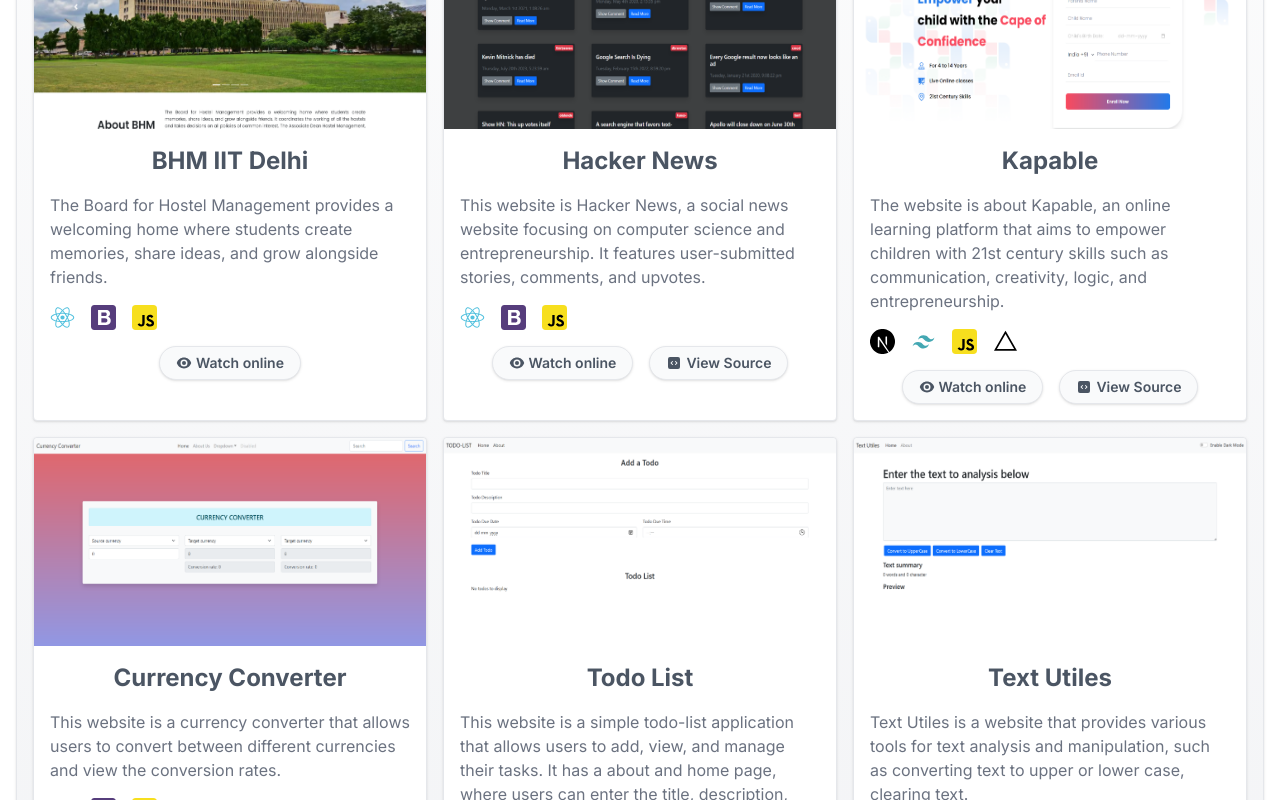
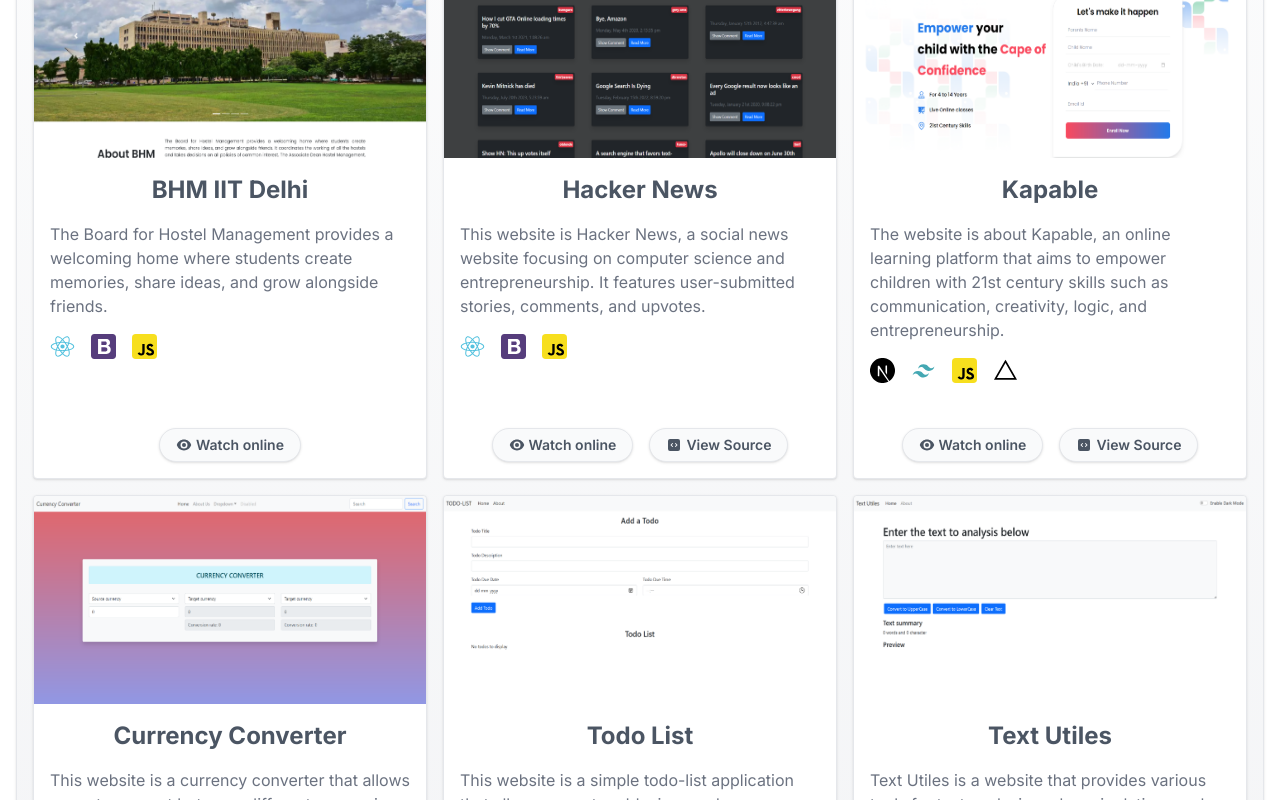
Before and after one commit to SaurabhTiwari4093/portfolio, a Next.js app: page /projects in a window 1280 px wide. Shown: the part 1020-1820 px from the top of the page. Built offline with nearby package versions, Linux system fonts and the light colour scheme.

Commit message:
Corrected button poisition in projects

```diff
--- a/app/components/project.tsx
+++ b/app/components/project.tsx
@@ -12,7 +12,8 @@
         className="w-full h-52 rounded-t"
         loading="lazy"
       />
-      <div className="p-4">
+      <div className="p-4 md:h-80 flex flex-col justify-between">
+        <div>
           <div className="text-lg md:text-2xl font-bold text-center text-gray-600 mb-4">
             {props.title}
           </div>
@@ -32,6 +33,7 @@
                 />
               );
             })}
+          </div>
         </div>
         <div className="flex gap-4 items-center justify-center text-gray-600 text-sm">
           {props.href !== "#" ? (
```
Lines whose indentation alone changed are shown as unchanged.
